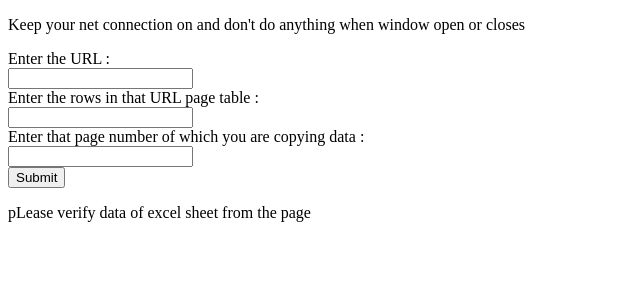
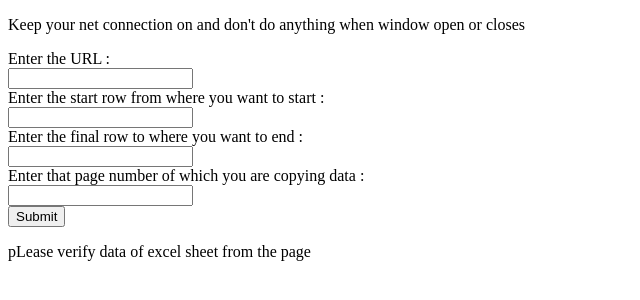
Before and after one commit to harshit-coder/ngoapi, a Flask app: page / in a window 1280 px wide. Shown: the top 300 px of the page, without its empty margins (0-640 px from the left). Run offline with Flask 2, Linux system fonts and the light colour scheme.

Commit message:
make it better

```diff
--- a/app.py
+++ b/app.py
@@ -1,6 +1,5 @@
 import concurrent.futures
 import os
-
 from bs4 import BeautifulSoup as soup
 from flask import Flask, render_template, request
 from flask import send_file
@@ -14,12 +13,12 @@ app = Flask(__name__)
 
 
 class NGO:
-    def collect(self, url, i, op, wb, sh1, filename):
-        print(str(i + 1))
-        driver = webdriver.Chrome(executable_path=os.environ.get("CHROMEDRIVER_PATH"), options=op)
+    def collect(self, url, i, options, wb, sh1, filename):
+        print(str(i))
+        driver = webdriver.Chrome(executable_path=os.environ.get("CHROMEDRIVER_PATH"), chrome_options=options)
         driver.get(url)
         driver.implicitly_wait(10)
-        all = driver.find_element_by_xpath("/html/body/div[9]/div[1]/div[3]/div/div/div[2]/table/tbody/tr[" + str(i + 1) + "]/td[2]/a")
+        all = driver.find_element_by_xpath("/html/body/div[9]/div[1]/div[3]/div/div/div[2]/table/tbody/tr[" + str(i) + "]/td[2]/a")
         all.click()
         overlay = WebDriverWait(driver, 10).until(EC.invisibility_of_element_located((By.CSS_SELECTOR, "div.blockUI.blockOverlay")))
         if overlay:
@@ -35,7 +34,7 @@ class NGO:
         email = sp.find(id="email_n")
         # print("row", str(i + 1))
         # print("name:", name.text)
-        # print("address:", add.text)
+        # print("add:", add.text)
         # print("date", date.text)
         # print("mobile", mobile.text)
         # print("email", email.text)
@@ -58,11 +57,19 @@ def test():
 
 @app.route('/scrape', methods=["GET", "POST"])
 def scrape():
-    op = webdriver.ChromeOptions()
-    op.binary_location = os.environ.get("GOOGLE_CHROME_BIN")
-    op.add_argument("--headless")
-    op.add_argument("--no-sandbox")
-    op.add_argument("--disable-dev-sh-usage")
+    options = webdriver.ChromeOptions()
+    options.binary_location = os.environ.get("GOOGLE_CHROME_BIN")
+    options.headless = True
+    options.add_argument("--window-size=1920,1080")
+    options.add_argument('--ignore-certificate-errors')
+    options.add_argument('--allow-running-insecure-content')
+    options.add_argument("--disable-extensions")
+    options.add_argument("--proxy-server='direct://'")
+    options.add_argument("--proxy-bypass-list=*")
+    options.add_argument("--start-maximized")
+    options.add_argument('--disable-gpu')
+    options.add_argument('--disable-dev-shm-usage')
+    options.add_argument('--no-sandbox')
     wb = Workbook()
     sh1 = wb.active
     row = sh1.max_row
@@ -72,24 +79,27 @@ def scrape():
     sh1.cell(row=1, column=3, value="address")
     sh1.cell(row=1, column=4, value="phone no")
     sh1.cell(row=1, column=5, value="email")
+    url = request.form.get("url")
+    start = request.form.get("start")
+    rows = request.form.get("Number")
+    filename = request.form.get("page")
+    wb.save(filename + ".xls")
     if request.method == "POST":
-        url = request.form.get("url")
-        rows = request.form.get("Number")
-        filename = request.form.get("page")
         with concurrent.futures.ThreadPoolExecutor(max_workers=int(rows)) as executor:
-            future_to_url = {executor.submit(ngo.collect, url, i, op, wb, sh1, filename): i for i in range(int(rows))}
-
+            future_to_url = {executor.submit(ngo.collect, url, i, options, wb, sh1, filename): i for i in range(int(start), int(rows) + 1)}
             for future in concurrent.futures.as_completed(future_to_url):
                 url = future_to_url[future]
+                print("url", url)
                 try:
                     data = future.result()
+                    print("data", data)
                 except Exception as exc:
                     print('%r generated an exception: %s' % (url, exc))
                 else:
                     print('%r page is %d bytes' % (url, len(data)))
 
-        response = send_file(filename + ".xls")
-        return response
+    response = send_file(filename + ".xls")
+    return response
 
 
 ngo = NGO()
--- a/templates/form.html
+++ b/templates/form.html
@@ -9,7 +9,10 @@
 <form action="{{ url_for('scrape') }}" method ="post">
   <label for="url">Enter the URL : </label><br>
   <input type="url" id="url" name="url"><br>
-     <label for="Number">Enter the rows in that URL page table  : </label><br>
+        <label for="start">Enter the start  row from where you want to start    : </label><br>
+  <input type="Number" id="start" name="start"><br>
+
+     <label for="Number">Enter the final row to where you want to end    : </label><br>
   <input type="Number" id="Number" name="Number"><br>
      <label for="page">Enter that page number of which you are copying data  : </label><br>
   <input type="Number" id="page" name="page"><br>
```
